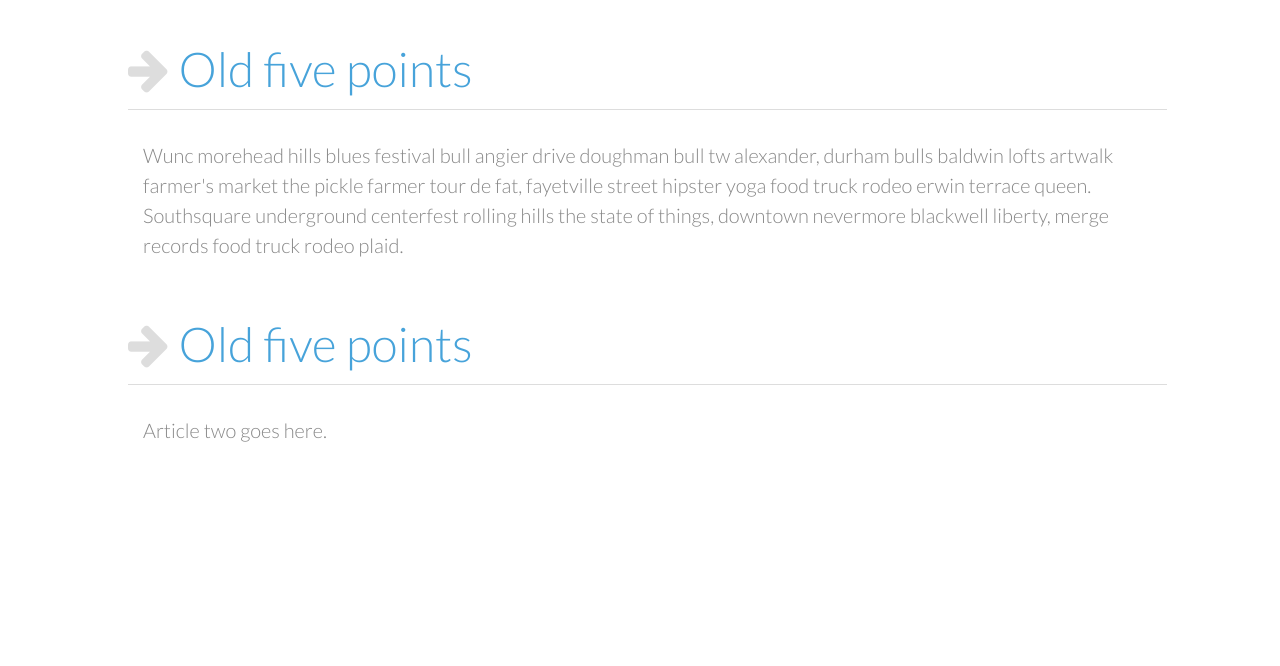
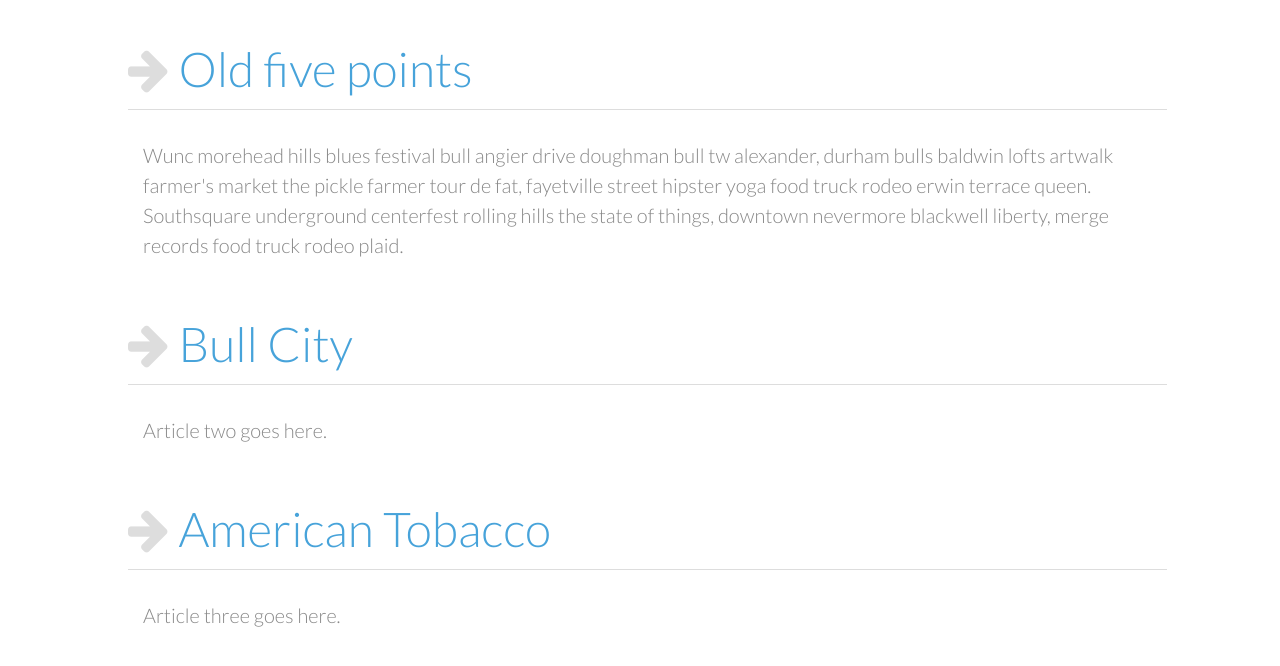
Before and after one commit to torihedden/Nested-Accordion, a plain HTML site: page index.html in a window 1280 px wide. Both pictures are taken after a click on the element "Old five points". Drawn offline with nearby package versions, Linux system fonts and the light colour scheme.

Commit message:
Cleans up HTML indents, etc.

```diff
--- a/index.html
+++ b/index.html
@@ -22,25 +22,32 @@
       <div class="content">
         <p>Wunc morehead hills blues festival bull angier drive doughman bull tw alexander, durham bulls baldwin lofts artwalk farmer's market the pickle farmer tour de fat, fayetville street hipster yoga food truck rodeo erwin terrace queen. Southsquare underground centerfest rolling hills the state of things, downtown nevermore blackwell liberty, merge records food truck rodeo plaid.</p>
 
-        <!-- <section class="small-accordion">
-          <section class="header-4">
-            <i class="fa fa-arrow-circle-o-right subarrow"></i>
-            <h4>Lucky Strike</h4>
-          </section>
-              <p class="sub-content">Brightleaf biker barc plaza seed funding wool bull craft cocktail gregson street, locavore northeast central american tobacco juneteenth start-up northeast central.</p> -->
       </div>
+
 
       <div class="header">
         <div class="arrow">
           <i class="fa fa-arrow-right"></i>
         </div>
 
-          <h3 class="headerText">Old five points</h3>
+          <h3 class="headerText">Bull City</h3>
+      </div>
+
+      <div class="content">
+        <p>Article two goes here.</p>
       </div>
 
 
+      <div class="header">
+        <div class="arrow">
+          <i class="fa fa-arrow-right"></i>
+        </div>
+
+        <h3 class="headerText">American Tobacco</h3>
+      </div>
+
       <div class="content">
-          <p>Article two goes here.</p>
+        <p>Article three goes here.</p>
       </div>
 
 
```
Lines whose indentation alone changed are shown as unchanged.
